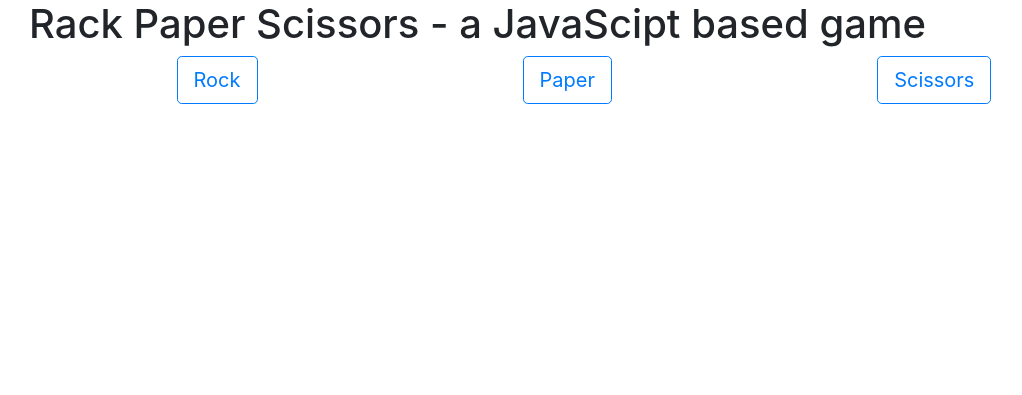
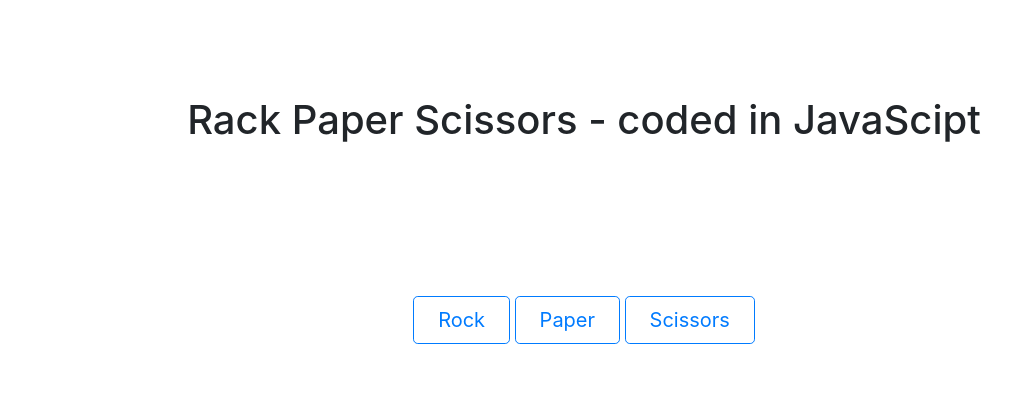
Before and after one commit to gurgeasson/rockPaperScissors---JS, a plain HTML site: page index.html in a window 1280 px wide. Shown: the whole page, without its empty margins (56-1078 px from the left). Drawn offline with nearby package versions, Linux system fonts and the light colour scheme.

Commit message:
Update index.html

```diff
--- a/index.html
+++ b/index.html
@@ -11,26 +11,27 @@
     <title>Rock Paper Scissors</title>
   </head>
   <body>
-    <div class="container">
-      <h1> Rack Paper Scissors - a JavaScipt based game</h1>
-      <div class="container d-flex justify-content-around">
-        <button type="button" class="btn btn-outline-primary btn-lg" id="Rock">Rock</button>
-        <button type="button" class="btn btn-outline-primary btn-lg" id="Paper">Paper</button>
-        <button type="button" class="btn btn-outline-primary btn-lg" id="Scissors">Scissors</button>
-      </div>
-      <div class="container d-flex justify-content-around">
-        <div id="playerChoice"></div>
-        <div id="computerChoice"></div>
-      </div>
-      <div class="container d-flex justify-content-around">
-        <div id="winnerOperator"></div>
-        <div id="winnerAnn"></div>
-      </div>
-      <div class="container d-flex justify-content-around">
-        <div id="score"></div>
+
+    <div class="container px-4 py-5 my-5 text-center">
+      <h1 class="display-5 fw-bold">Rack Paper Scissors - coded in JavaScipt</h1>
+    </div>
+    <div class="container px-4 py-5 my-5 text-center">
+      <div class="col-lg-6 mx-auto">
+        <div class="">
+          <button type="button" class="btn btn-outline-primary btn-lg px-4 gap-3" id="Rock">Rock</button>
+          <button type="button" class="btn btn-outline-primary btn-lg px-4 gap-3" id="Paper">Paper</button>
+          <button type="button" class="btn btn-outline-primary btn-lg px-4 gap-3" id="Scissors">Scissors</button>
+        </div>
+        <div class="row justify-content-around">
+          <div class="col" id="playerChoice"></div>
+          <div class="col" id="computerChoice"></div>
+        </div>
+        <div class="row justify-content-around">
+          <div class="col" id="winnerAnn"></div>
+          <div class="col" id="score"></div>
+        </div>
       </div>
     </div>
-
 
     <script src='game.js'></script>
 
```
